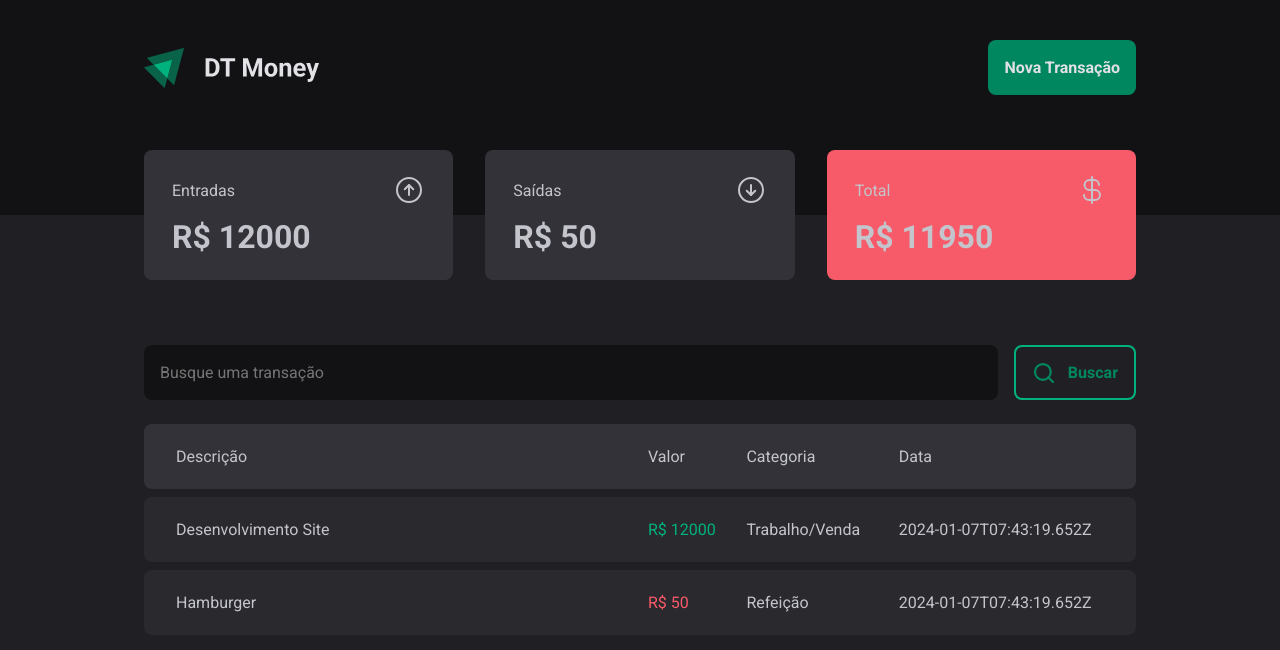
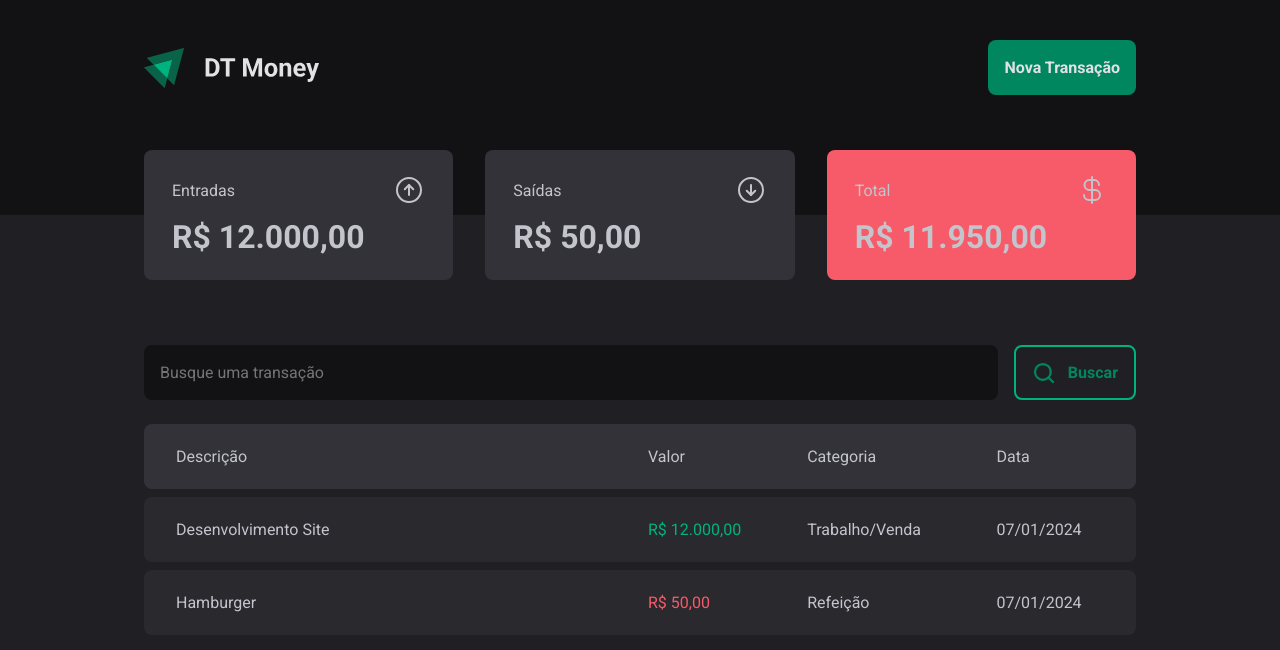
Before and after one commit to HenriqueFerraz27/dt-money, a React (Vite) app: page / in a window 1280 px wide. Shown: the top 650 px of the page. Built offline with nearby package versions, Linux system fonts and the light colour scheme; data requests are answered from the project's data file; the HTML template or start-up script is replaced by a standard one.

Commit message:
🏗feat: price and date formatter

```diff
--- a/src/components/Summary/index.tsx
+++ b/src/components/Summary/index.tsx
@@ -1,6 +1,7 @@
 import * as Icon from 'phosphor-react'
 import * as S from './styles'
 import { useTransactions } from '../../hooks/useTransactions'
+import { priceFormatter } from '../../utils/formatter'
 
 export const Summary = () => {
   const { transactions } = useTransactions()
@@ -34,7 +35,7 @@
           <Icon.ArrowCircleUp />
         </header>
 
-        <strong>R$ {summary.income}</strong>
+        <strong>{priceFormatter.format(summary.income)}</strong>
       </S.SummaryCard>
 
       <S.SummaryCard>
@@ -43,7 +44,7 @@
           <Icon.ArrowCircleDown />
         </header>
 
-        <strong>R$ {summary.outcome}</strong>
+        <strong>{priceFormatter.format(summary.outcome)}</strong>
       </S.SummaryCard>
 
       <S.SummaryCard statusCard='negative'>
@@ -52,7 +53,7 @@
           <Icon.CurrencyDollar />
         </header>
 
-        <strong>R$ {summary.total}</strong>
+        <strong>{priceFormatter.format(summary.total)}</strong>
       </S.SummaryCard>
     </S.Summary>
   )
--- a/src/components/TransactionsTable/index.tsx
+++ b/src/components/TransactionsTable/index.tsx
@@ -1,4 +1,5 @@
 import { useTransactions } from '../../hooks/useTransactions'
+import { dateFormatter, priceFormatter } from '../../utils/formatter'
 import * as S from './styles'
 
 export const TransactionsTable = () => {
@@ -20,10 +21,10 @@
             <tr key={transaction.id}>
               <td>{transaction.description}</td>
               <S.PriceType segment={transaction.segment}>
-                R$ {transaction.price}
+                {priceFormatter.format(transaction.price)}
               </S.PriceType>
               <td>{transaction.category}</td>
-              <td>{transaction.createdAt}</td>
+              <td>{dateFormatter.format(new Date(transaction.createdAt))}</td>
             </tr>
           )
         })}
--- /dev/null
+++ b/src/utils/formatter.ts
@@ -0,0 +1,6 @@
+export const dateFormatter = new Intl.DateTimeFormat('pt-BR')
+
+export const priceFormatter = new Intl.NumberFormat('pt-BR', {
+  style: 'currency',
+  currency: 'BRL',
+})
```
